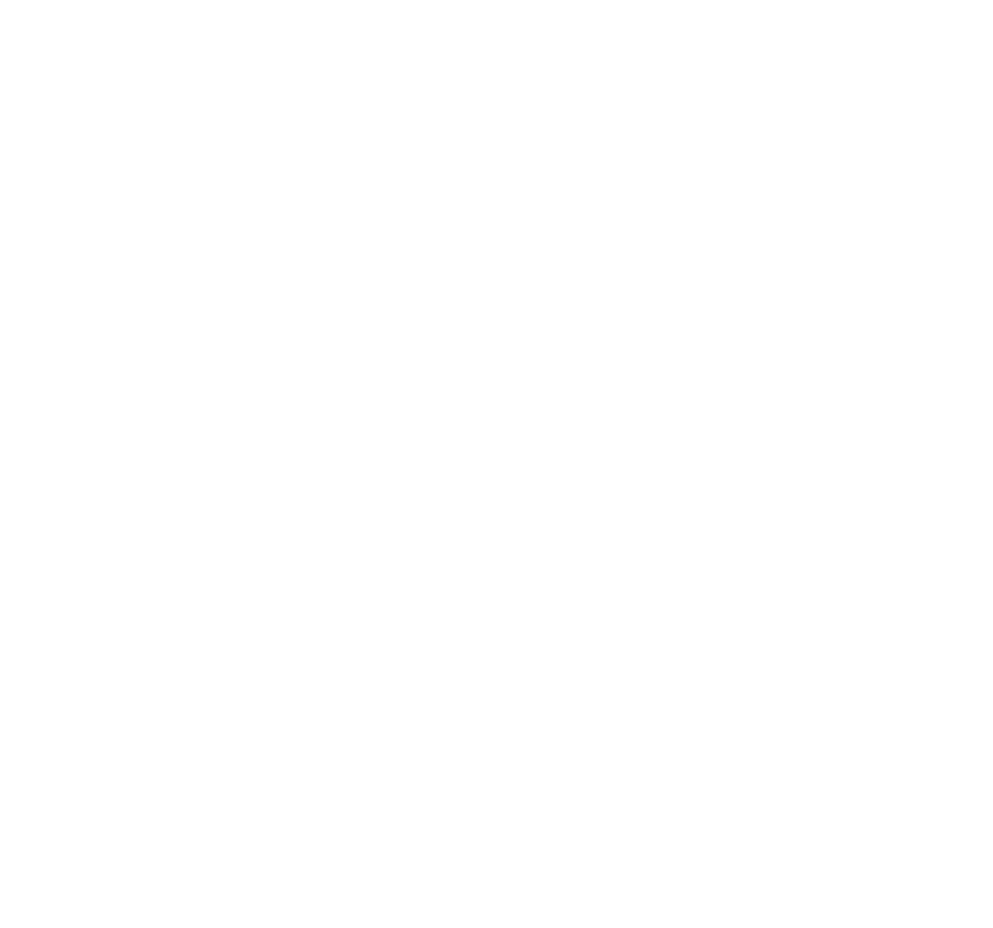
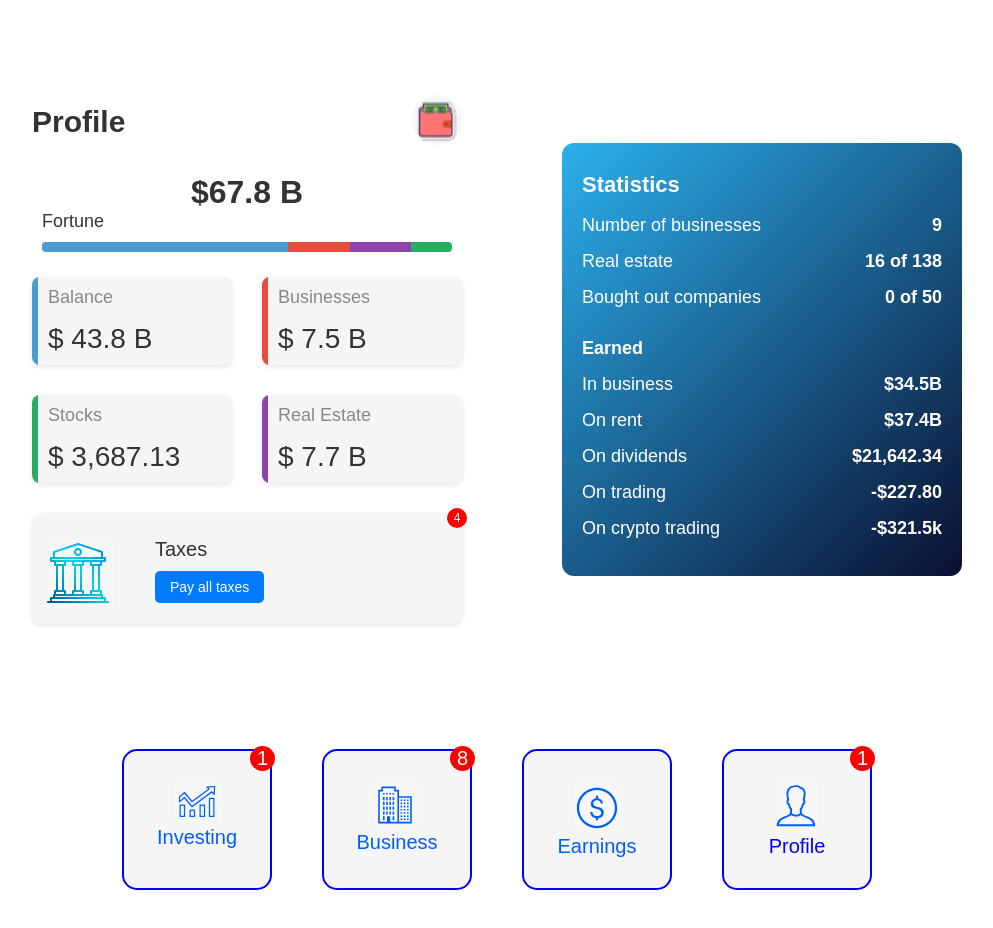
Before and after one commit to SRIRAM231005/DBMS_GrothHub, a plain HTML site: page GrowSetHub_Frontend/profile.html in a window 1280 px wide. Shown: the whole page, without its empty margins (159-1152 px from the left). Before the commit the page ends 800 px from the top, so only its background shows below. Drawn offline with Linux system fonts and the light colour scheme.

Commit message:
Updated3

```diff
--- a/GrowSetHub_Frontend/profile.css
+++ b/GrowSetHub_Frontend/profile.css
@@ -0,0 +1,244 @@
+* {
+    margin: 0;
+    padding: 0;
+    box-sizing: border-box;
+    font-family: Arial, sans-serif;
+}
+
+body {
+    background: white;
+    color: #333;
+}
+
+.container {
+    width: 90%;
+    /*max-width: 400px;*/
+    margin: 80px;
+    padding-bottom: 60px;
+}
+
+.containerBody{
+    display: flex;
+    align-items: center;
+    justify-content: center;
+    gap: 100px;
+}
+
+header {
+    display: flex;
+    justify-content: space-between;
+    align-items: center;
+    padding: 15px 0;
+}
+
+header h2{
+    font-size: 30px;
+}
+
+.profile-pic img {
+    width: 50px;
+    height: 50px;
+    border-radius: 50%;
+    background-color: #f5f5f5;
+}
+
+.fortune {
+    text-align: center;
+    padding: 10px;
+}
+
+.fortune h1 {
+    font-size: 32px;
+}
+
+.progress-bar {
+    display: flex;
+    height: 10px;
+    border-radius: 4px;
+    overflow: hidden;
+    background: #ddd;
+    margin-top: 10px;
+}
+
+.bar {
+    height: 100%;
+}
+
+.balance { background: #4b9cd3; width: 60%; }
+.business { background: #e74c3c; width: 15%; }
+.real-estate { background: #8e44ad; width: 15%; }
+.stocks { background: #27ae60; width: 10%; }
+
+.assets {
+    display: grid;
+    grid-template-columns: 1fr 1fr;
+    gap: 30px;
+    padding: 15px 0;
+}
+
+.card {
+    background: #f5f5f5;
+    display: flex;
+    align-items: center;
+    border-radius: 8px;
+    box-shadow: 0 2px 5px rgba(0, 0, 0, 0.1);
+    overflow: hidden;
+    min-height: 80px;
+    width: 200px;
+}
+
+.color-line {
+    width: 6px;
+    height: 100%;
+}
+
+.card-content {
+    padding: 10px;
+    flex-grow: 1;
+}
+
+.card-content span {
+    font-size: 18px;
+    color: #888;
+}
+
+.card-content p {
+    font-size: 28px;
+    /*font-weight: bold;*/
+    margin-top: 15px;
+}
+
+.taxes {
+    background: #f5f5f5;
+    margin: 15px 0;
+    padding: 15px;
+    border-radius: 10px;
+    box-shadow: 0 2px 5px rgba(0, 0, 0, 0.1);
+    position: relative;
+}
+
+.tax-header {
+    position: absolute;
+    top: -5px;
+    right: -5px;
+    display: flex;
+    justify-content: right;
+    align-items: center;
+}
+
+.notification {
+    display: flex;
+    align-items: center;
+    justify-content: center;
+    background: red;
+    color: white;
+    /*padding: 8px 8px;*/
+    height: 20px;
+    width: 20px;
+    font-size: 12px;
+    border-radius: 50%;
+}
+
+.tax-actions {
+    display: flex;
+    justify-content: left;
+    gap: 40px;
+    margin-top: 10px;
+}
+
+.pay-taxes {
+    background: #007bff;
+    color: white;
+    padding: 8px 15px;
+    border-radius: 5px;
+    border: none;
+    font-size: 14px;
+    cursor: pointer;
+}
+
+.bottom-nav {
+    display: flex;
+    justify-content: center;
+    gap: 50px;
+    padding: 10px;
+    /*position: fixed;*/
+    /*bottom: 0;*/
+    margin-top: 100px;
+    width: 100%;
+    /*max-width: 400px;*/
+}
+
+.nav-item {
+    background-color: #f5f5f5;
+    text-align: center;
+    position: relative;
+    padding: 30px;
+    width: 150px;
+    border: 2px solid blue;
+    border-radius: 15px;
+    color: #005eff;
+    cursor: pointer;
+}
+
+/*.nav-item i {
+    font-size: 18px;
+    display: block;
+}*/
+
+.nav-item span {
+    font-size: 20px;
+}
+
+.active {
+    color: blue;
+}
+
+.badge {
+    position: absolute;
+    top: -5px;
+    right: -5px;
+    display: flex;
+    align-items: center;
+    justify-content: center;
+    background: red;
+    color: white;
+    font-size: 10px;
+    height: 25px;
+    width: 25px;
+    border-radius: 50%;
+}
+
+.color-line.balance { background: #4b9cd3; }
+.color-line.business { background: #e74c3c; }
+.color-line.real-estate { background: #8e44ad; }
+.color-line.stocks { background: #27ae60; }
+
+/* Statistics Section */
+.stats-card {
+    background: linear-gradient(135deg, #2bb0ed, #0a0f30);/*135deg, #2bb0ed, #0a0f30*/
+    padding: 20px;
+    border-radius: 12px;
+    color: white;
+    line-height: 2.0;
+    width: 400px;
+}
+.title {
+    font-size: 22px;
+    font-weight: bold;
+}
+.subtitle {
+    font-size: 18px;
+    font-weight: bold;
+    margin-top: 15px;
+}
+.section {
+    margin-bottom: 10px;
+}
+p {
+    display: flex;
+    justify-content: space-between;
+    font-size: 18px;
+}
+.value {
+    font-weight: bold;
+}
--- a/GrowSetHub_Frontend/profile.html
+++ b/GrowSetHub_Frontend/profile.html
@@ -3,9 +3,114 @@
 <head>
     <meta charset="UTF-8">
     <meta name="viewport" content="width=device-width, initial-scale=1.0">
-    <title>Profile</title>
+    <title>Profile Page</title>
+    <link rel="stylesheet" href="profile.css">
+    <script src="https://kit.fontawesome.com/a076d05399.js" crossorigin="anonymous"></script>
 </head>
 <body>
 
+    <div class="container">
+        <div class="containerBody">
+            <div class="maincontainer">
+            <header>
+                <h2>Profile</h2>
+                <div class="profile-pic">
+                    <img src="images/profileimg.png" alt="Profile">
+                </div>
+            </header>
+
+            <section class="fortune">
+                <h1>$67.8 B</h1>
+                <p>Fortune</p>
+                <div class="progress-bar">
+                    <div class="bar balance"></div>
+                    <div class="bar business"></div>
+                    <div class="bar real-estate"></div>
+                    <div class="bar stocks"></div>
+                </div>
+            </section>
+
+            <section class="assets">
+                <div class="card">
+                    <span class="color-line balance"></span>
+                    <div class="card-content">
+                        <span>Balance</span>
+                        <p>$ 43.8 B</p>
+                    </div>
+                </div>
+                <div class="card">
+                    <span class="color-line business"></span>
+                    <div class="card-content">
+                        <span>Businesses</span>
+                        <p>$ 7.5 B</p>
+                    </div>
+                </div>
+                <div class="card">
+                    <span class="color-line stocks"></span>
+                    <div class="card-content">
+                        <span>Stocks</span>
+                        <p>$ 3,687.13</p>
+                    </div>
+                </div>
+                <div class="card">
+                    <span class="color-line real-estate"></span>
+                    <div class="card-content">
+                        <span>Real Estate</span>
+                        <p>$ 7.7 B</p>
+                    </div>
+                </div>
+            </section>
+
+            <section class="taxes">
+                <div class="tax-header">
+                    <span class="notification">4</span>
+                </div>
+                <div class="tax-actions">
+                    <img src="images/Taxesimg.png">
+                    <div>
+                        <p style="margin-bottom: 10px;font-size: 20px;">Taxes</p>
+                        <button class="pay-taxes">Pay all taxes</button>
+                    </div>
+                </div>
+            </section>
+            </div>
+
+            <div class="statscontainer">
+            <div class="stats-card">
+                <h2 class="title">Statistics</h2>
+                <div class="section">
+                    <p>Number of businesses <span class="value">9</span></p>
+                    <p>Real estate <span class="value">16 of 138</span></p>
+                    <p>Bought out companies <span class="value">0 of 50</span></p>
+                </div>
+                <!--<div class="section">
+                    <p>Cars <span class="value">7</span></p>
+                    <p>Aircraft <span class="value">6</span></p>
+                    <p>Yachts <span class="value">3</span></p>
+                    <p>Collectibles <span class="value">10</span></p>
+                    <p>Islands <span class="value">3</span></p>
+                    <p>NFT <span class="value">0</span></p>
+                </div>-->
+                <h3 class="subtitle">Earned</h3>
+                <div class="section">
+                    <p>In business <span class="value">$34.5B</span></p>
+                    <p>On rent <span class="value">$37.4B</span></p>
+                    <p>On dividends <span class="value">$21,642.34</span></p>
+                    <p>On trading <span class="value">-$227.80</span></p>
+                    <p>On crypto trading <span class="value">-$321.5k</span></p>
+                </div>
+            </div>
+            </div>
+        </div>
+
+            <div class="bottom-nav">
+                <div class="nav-item"><img src="images/Investing.png"><span>Investing</span><span class="badge">1</span></div>
+                <div class="nav-item"><img src="images/Business.png"><span>Business</span><span class="badge">8</span></div>
+                <div class="nav-item"><img src="images/Earnings.png"><span>Earnings</span></div>
+                <!--<div class="nav-item"><i class="fas fa-box"></i><span>Items</span></div>-->
+                <div class="nav-item active"><img src="images/Profile.png"><span>Profile</span><span class="badge">1</span></div>
+            </div>
+    </div>
+
 </body>
 </html>
```
Also changed, not shown: GrowSetHub_Frontend/images/Taxesimg.png (added), GrowSetHub_Frontend/images/profileimg.png (added).
